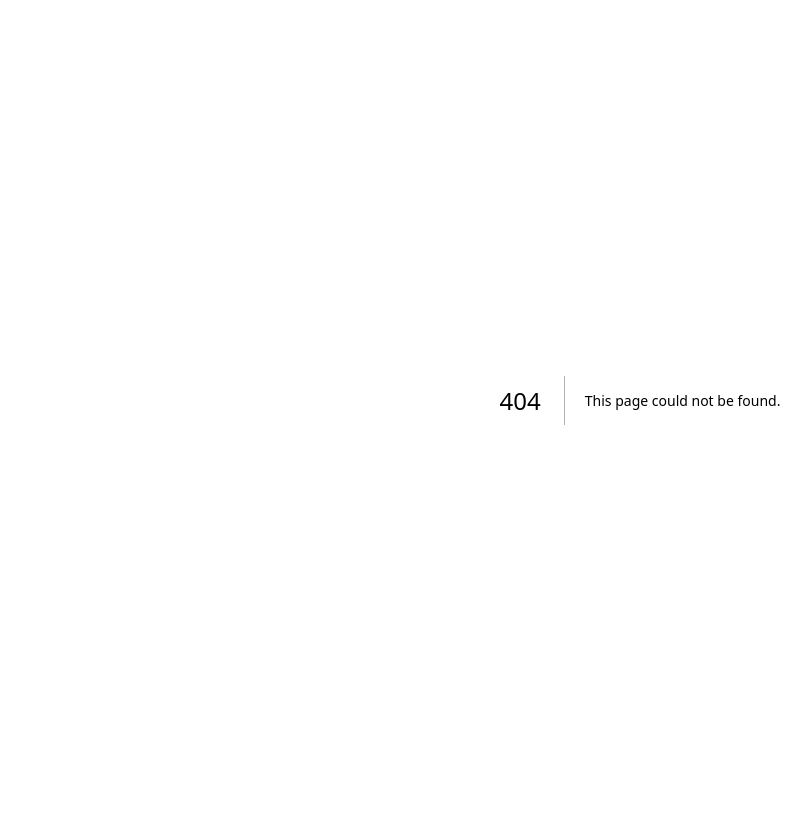
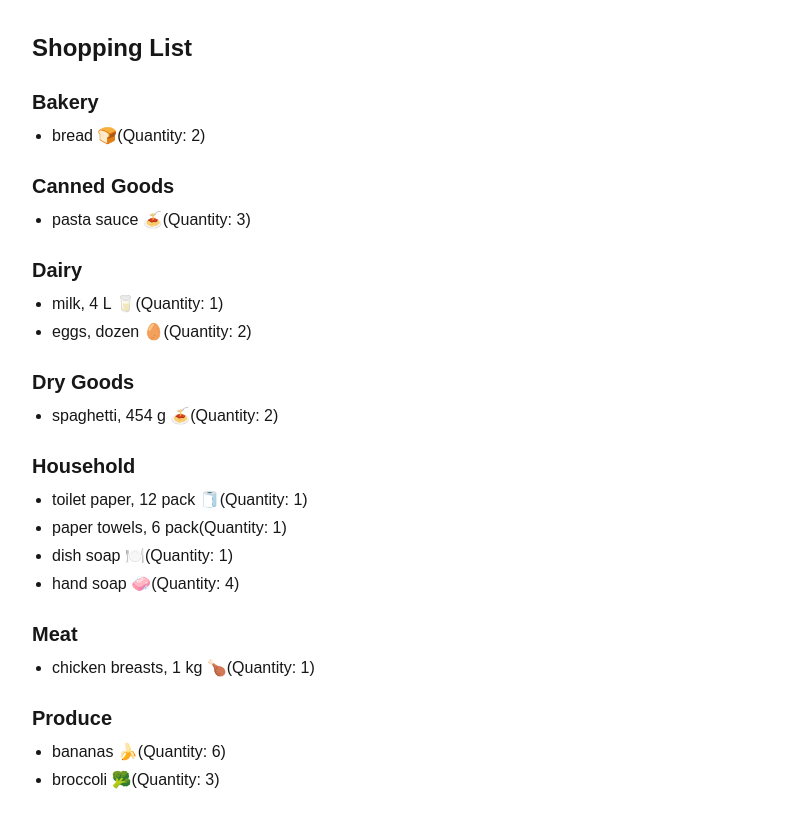
Before and after one commit to fathema25/cprg306-assignments, a Next.js app: page /week-4 in a window 1280 px wide. Before the commit this address had no page. Shown: the top 826 px of the page, without its empty margins (0-811 px from the left). Before the commit the page ends 800 px from the top, so only its background shows below. Built offline with nearby package versions, Linux system fonts and the light colour scheme.

Commit message:
week-4 assignment done

```diff
--- a/app/page.js
+++ b/app/page.js
@@ -18,6 +18,13 @@ export default function Home() {
           Go to Week 3 Assignment
         </Link>
       </p>
+
+      <p>
+        <Link href="/week-4" className="text-blue-600 underline">
+          Go to Week 4 Assignment
+        </Link>
+      </p>
+
     </main>
   );
 }
--- /dev/null
+++ b/app/week-4/item-list.js
@@ -0,0 +1,30 @@
+import Item from "./item";
+import items from "./items.json";
+
+export default function ItemList() {
+  //Group items by category
+  const groupedItems = items.reduce((acc, item) => {
+    if (!acc[item.category]) acc[item.category] = [];
+    acc[item.category].push(item);
+    return acc;
+  }, {});
+
+  return (
+    <div>
+      {Object.keys(groupedItems).sort().map((category) => (
+        <div key={category} className="mb-6">
+          <h2 className="text-xl font-bold mb-2 capitalize">{category}</h2>
+          <ul className="list-disc pl-5">
+            {groupedItems[category].map((item) => (
+              <Item
+                key={item.id}
+                name={item.name}
+                quantity={item.quantity}
+              />
+            ))}
+          </ul>
+        </div>
+      ))}
+    </div>
+  );
+}
--- /dev/null
+++ b/app/week-4/item.js
@@ -0,0 +1,7 @@
+export default function Item({ name, quantity}) {
+  return (
+    <li className="mb-1">
+      {name}{quantity != null && <span>(Quantity: {quantity})</span>}
+    </li>
+  );
+}
--- /dev/null
+++ b/app/week-4/items.json
@@ -0,0 +1,74 @@
+[
+  {
+    "id": "1h2GJKH12gkHG31h1H",
+    "name": "milk, 4 L 🥛",
+    "quantity": 1,
+    "category": "dairy"
+  },
+  {
+    "id": "2KJH3k2j3H1k2J3K1H",
+    "name": "bread 🍞",
+    "quantity": 2,
+    "category": "bakery"
+  },
+  {
+    "id": "3h2KJH3k2j3H1k2J3",
+    "name": "eggs, dozen 🥚",
+    "quantity": 2,
+    "category": "dairy"
+  },
+  {
+    "id": "4k2J3K1H2GJKH12gk",
+    "name": "bananas 🍌",
+    "quantity": 6,
+    "category": "produce"
+  },
+  {
+    "id": "5H1h1H2KJH3k2j3H",
+    "name": "broccoli 🥦",
+    "quantity": 3,
+    "category": "produce"
+  },
+  {
+    "id": "6H1k2J3K1H2GJKH1",
+    "name": "chicken breasts, 1 kg 🍗",
+    "quantity": 1,
+    "category": "meat"
+  },
+  {
+    "id": "7gkHG31h1H2KJH3k",
+    "name": "pasta sauce 🍝",
+    "quantity": 3,
+    "category": "canned goods"
+  },
+  {
+    "id": "8j3H1k2J3K1H2GJK",
+    "name": "spaghetti, 454 g 🍝",
+    "quantity": 2,
+    "category": "dry goods"
+  },
+  {
+    "id": "9H12gkHG31h1H2KJ",
+    "name": "toilet paper, 12 pack 🧻",
+    "quantity": 1,
+    "category": "household"
+  },
+  {
+    "id": "10H3k2j3H1k2J3K1",
+    "name": "paper towels, 6 pack",
+    "quantity": 1,
+    "category": "household"
+  },
+  {
+    "id": "11k2J3K1H2GJKH12",
+    "name": "dish soap 🍽️",
+    "quantity": 1,
+    "category": "household"
+  },
+  {
+    "id": "12GJKH12gkHG31h1",
+    "name": "hand soap 🧼",
+    "quantity": 4,
+    "category": "household"
+  }
+]
--- /dev/null
+++ b/app/week-4/page.js
@@ -0,0 +1,10 @@
+import ItemList from "./item-list";
+
+export default function Page() {
+  return (
+    <main className="p-8">
+      <h1 className="text-2xl font-bold mb-6">Shopping List</h1>
+      <ItemList />
+    </main>
+  );
+}
```
